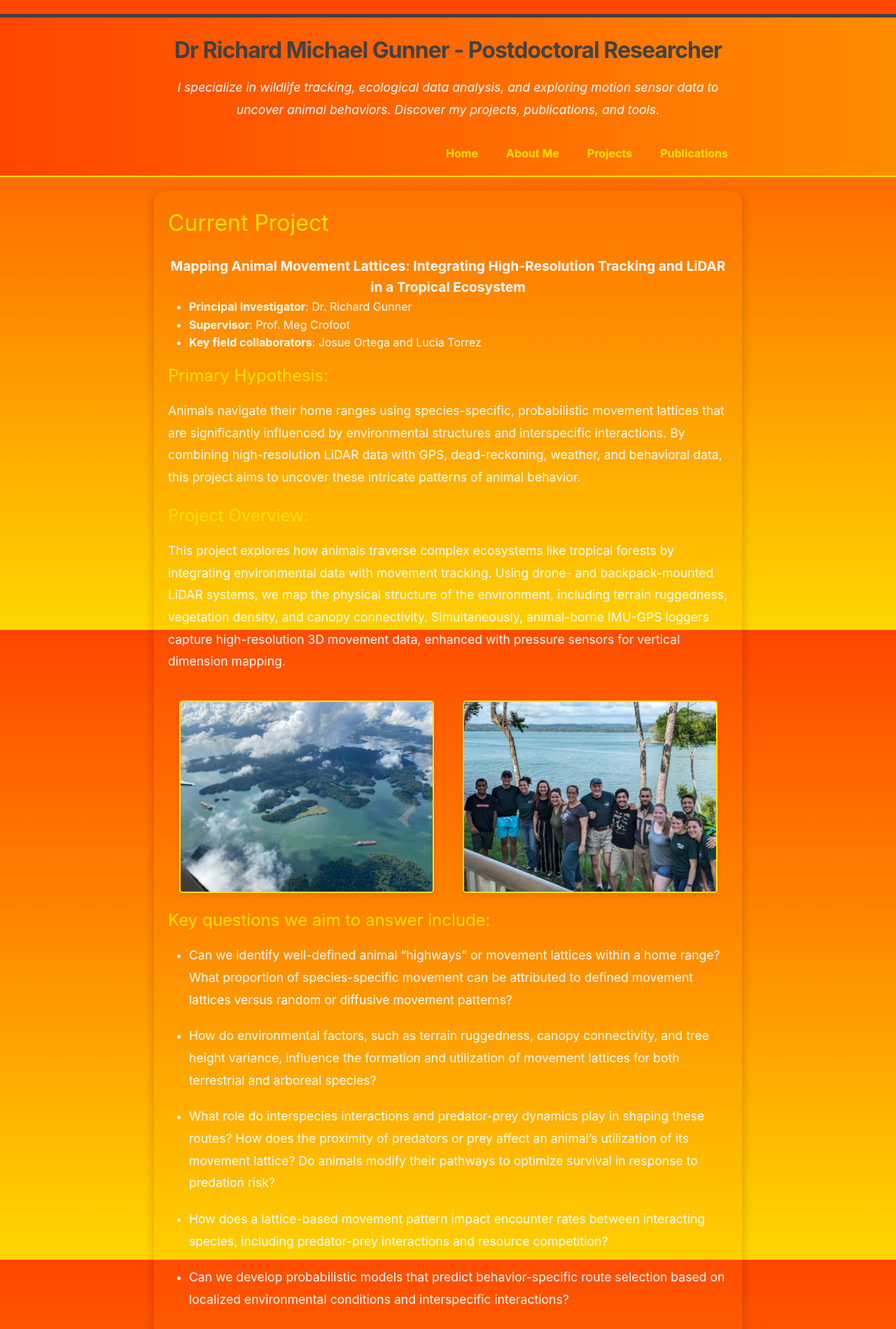
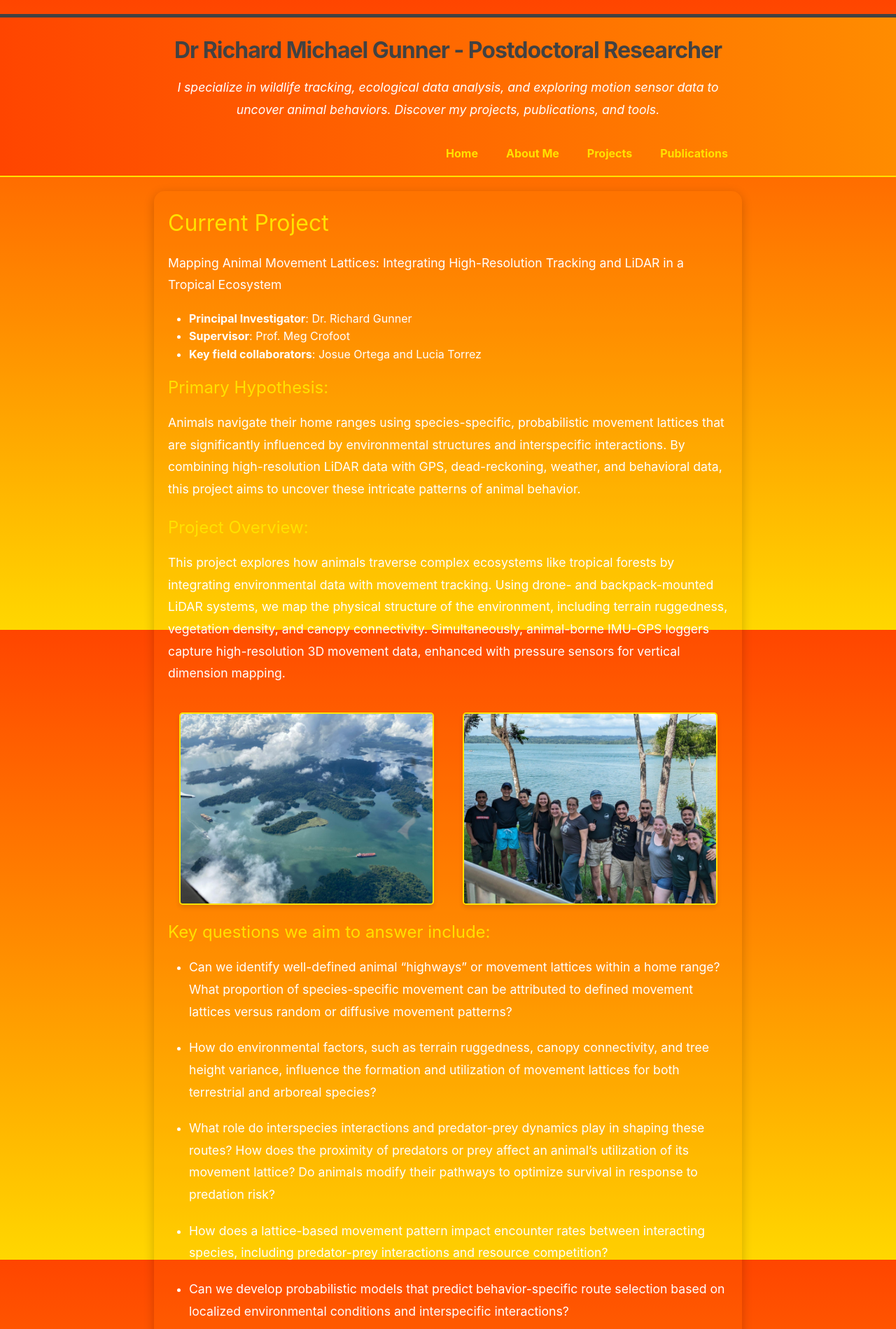
Before and after one commit to Richard6195/my-website, a Jekyll site: the page built from projects.md, in a window 1280 px wide. Shown: the top 1899 px of the page at 70% size. Built offline with Jekyll 4.4.1, drawn with Linux system fonts in a browser that asks for light colours.

Commit message:
Update website with new changes

```diff
--- a/projects.md
+++ b/projects.md
@@ -3,13 +3,8 @@ layout: default
 title: "Projects"
 permalink: /projects.html
 ---
-
 # Current Project
-
-<div class="center-text">
 Mapping Animal Movement Lattices: Integrating High-Resolution Tracking and LiDAR in a Tropical Ecosystem
-
-</div>
 
 - **Principal Investigator**: Dr. Richard Gunner
 - **Supervisor**: Prof. Meg Crofoot
```
